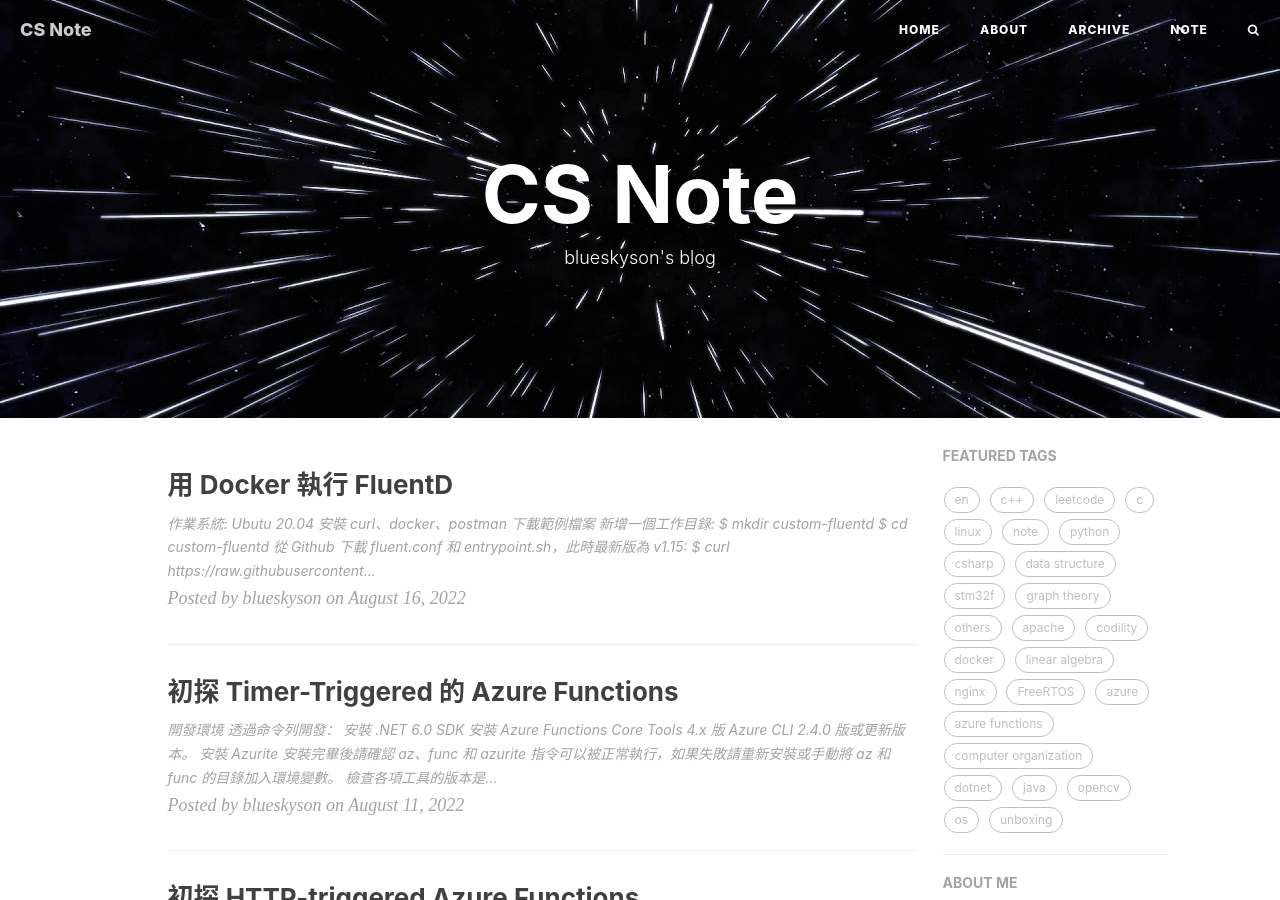
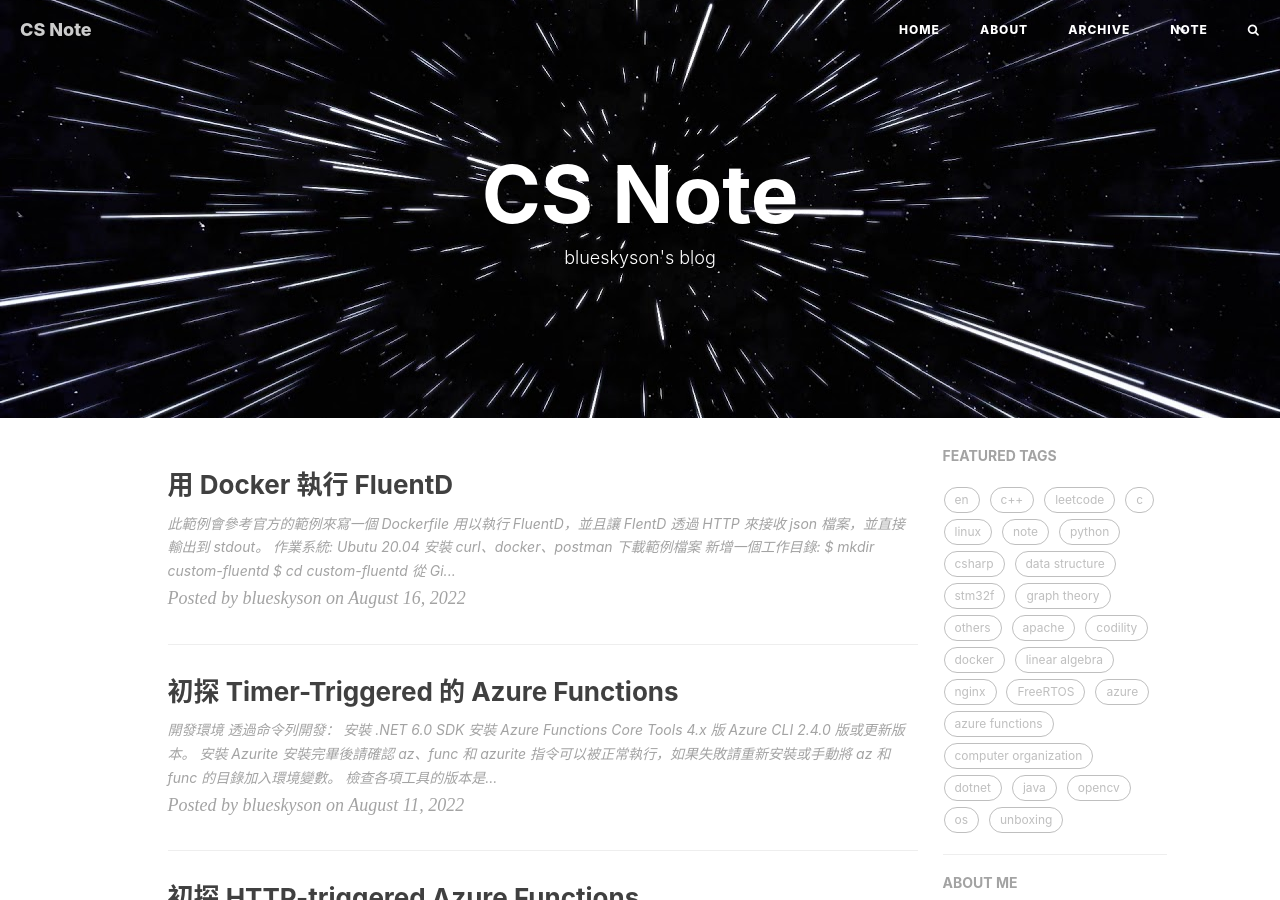
Before and after one commit to blueskyson/blueskyson.github.io, a Jekyll site: the page built from index.html, in a window 1280 px wide and 900 px high. Built offline with Jekyll 4.4.1, drawn with Linux system fonts in a browser that asks for light colours; nearby versions of some CDN libraries; the list of posts is cut into pages by our own code; comment, search, counter and statistics services are not loaded.

Commit message:
Add docker fluentd

```diff
--- a/_posts/2022/2022-08-16-run-fluentd-with-docker.md
+++ b/_posts/2022/2022-08-16-run-fluentd-with-docker.md
@@ -8,6 +8,8 @@ header-style: text
 tags:
   - docker
 ---
+
+此範例會參考官方的範例來寫一個 Dockerfile 用以執行 FluentD，並且讓 FlentD 透過 HTTP 來接收 json 檔案，並直接輸出到 stdout。
 
 作業系統: Ubutu 20.04
 安裝 curl、docker、postman
```
